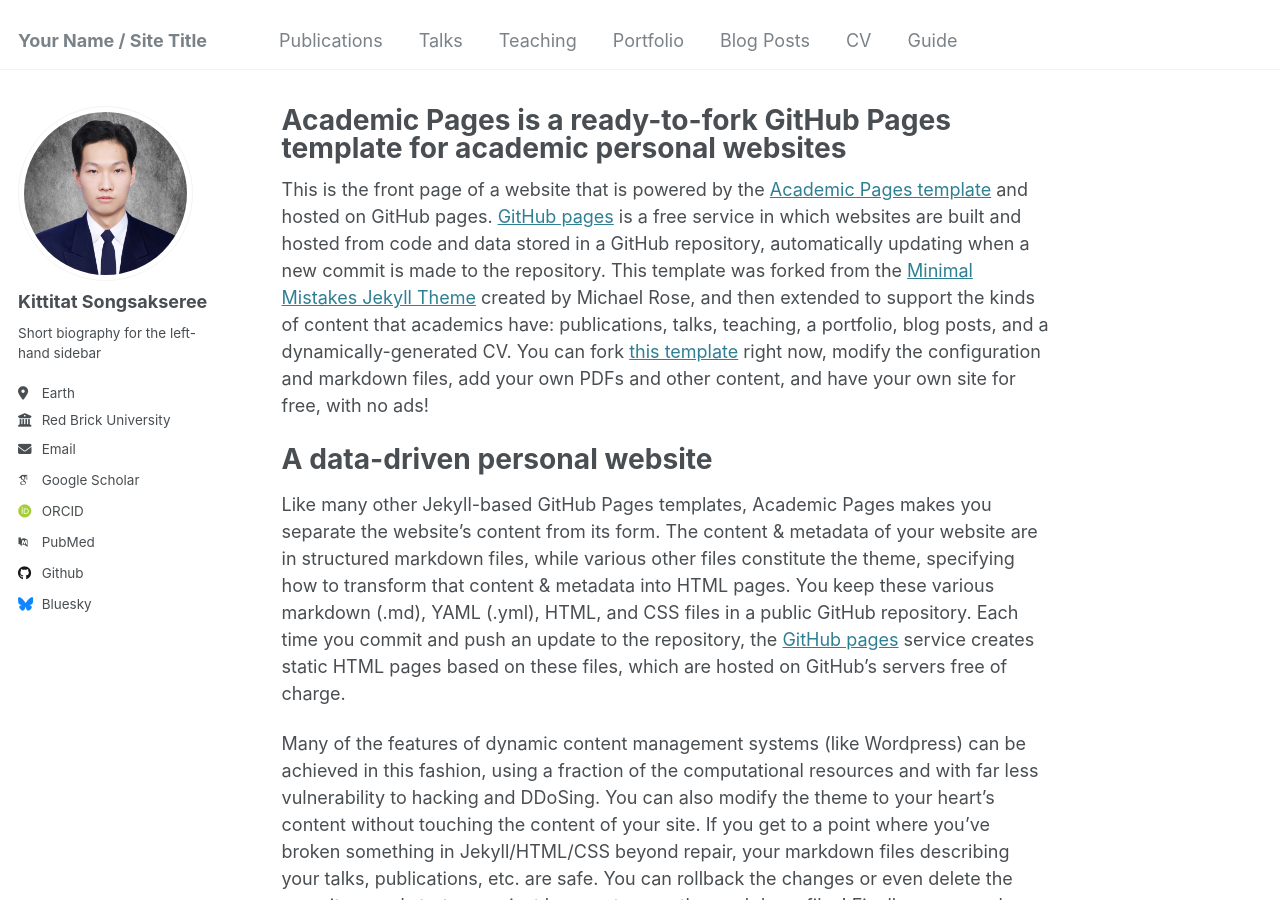
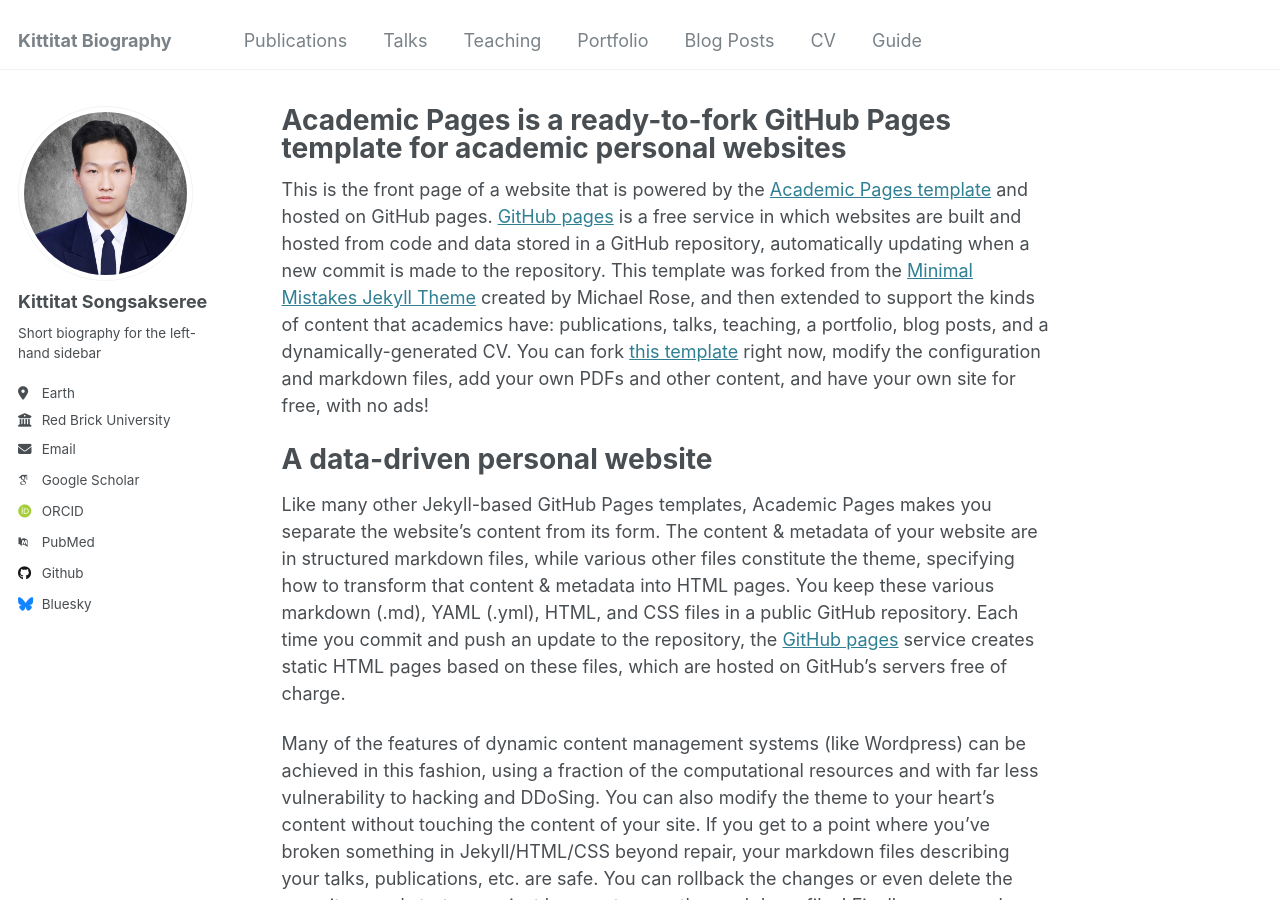
Before and after one commit to kittitater/kittitat, a Jekyll site: the page built from _pages/about.md, in a window 1280 px wide and 900 px high. Built offline with Jekyll 4.4.1, drawn with Linux system fonts in a browser that asks for light colours; some web fonts are replaced.

Commit message:
Update site title in configuration

```diff
--- a/_config.yml
+++ b/_config.yml
@@ -8,7 +8,7 @@
 
 # Basic Site Settings
 locale                   : "en-US"
-title                    : "Your Name / Site Title"
+title                    : "Kittitat Biography"
 title_separator          : "-"
 name                     : &name "Your Name"
 description              : &description "personal description"
```
